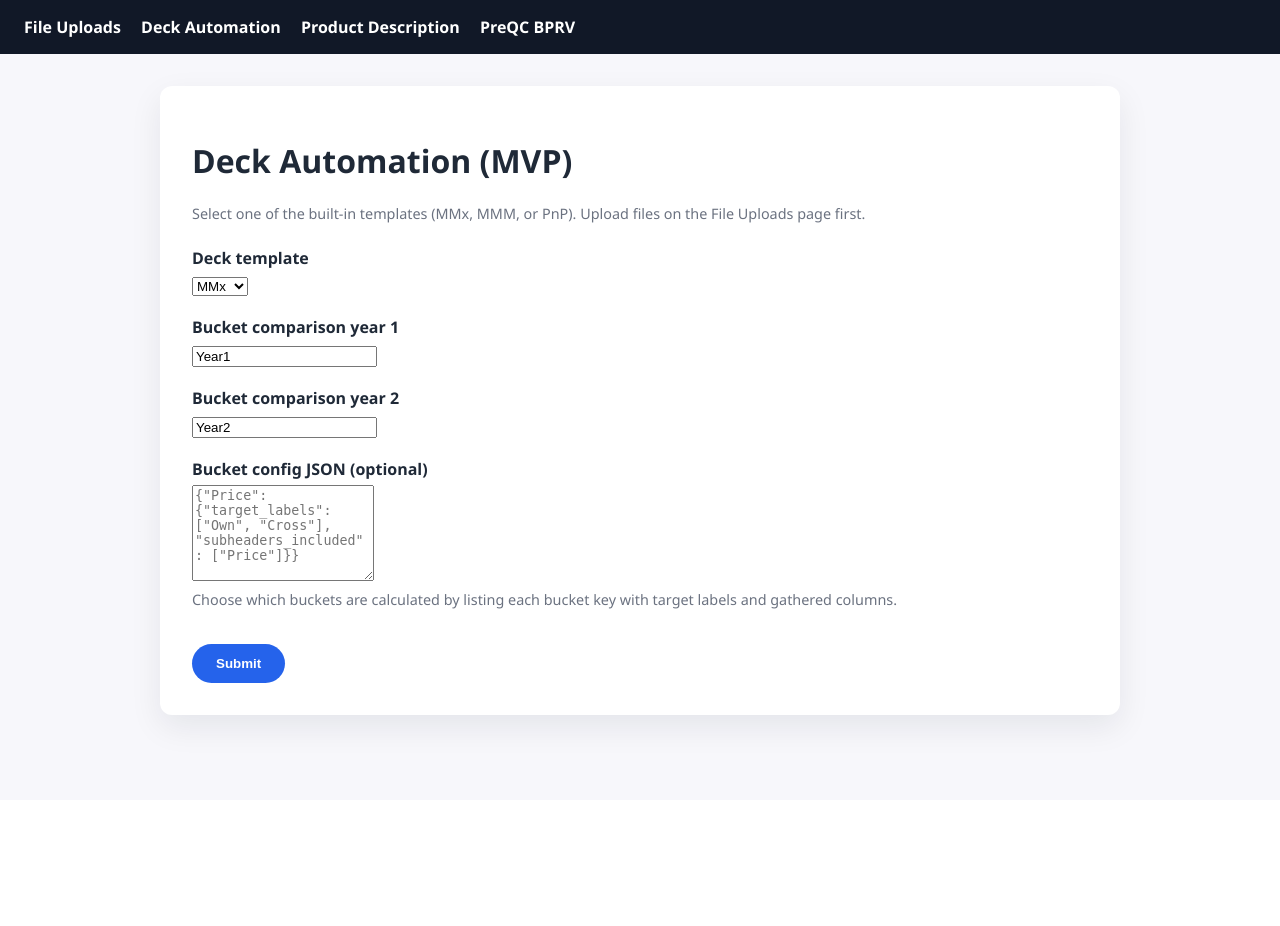
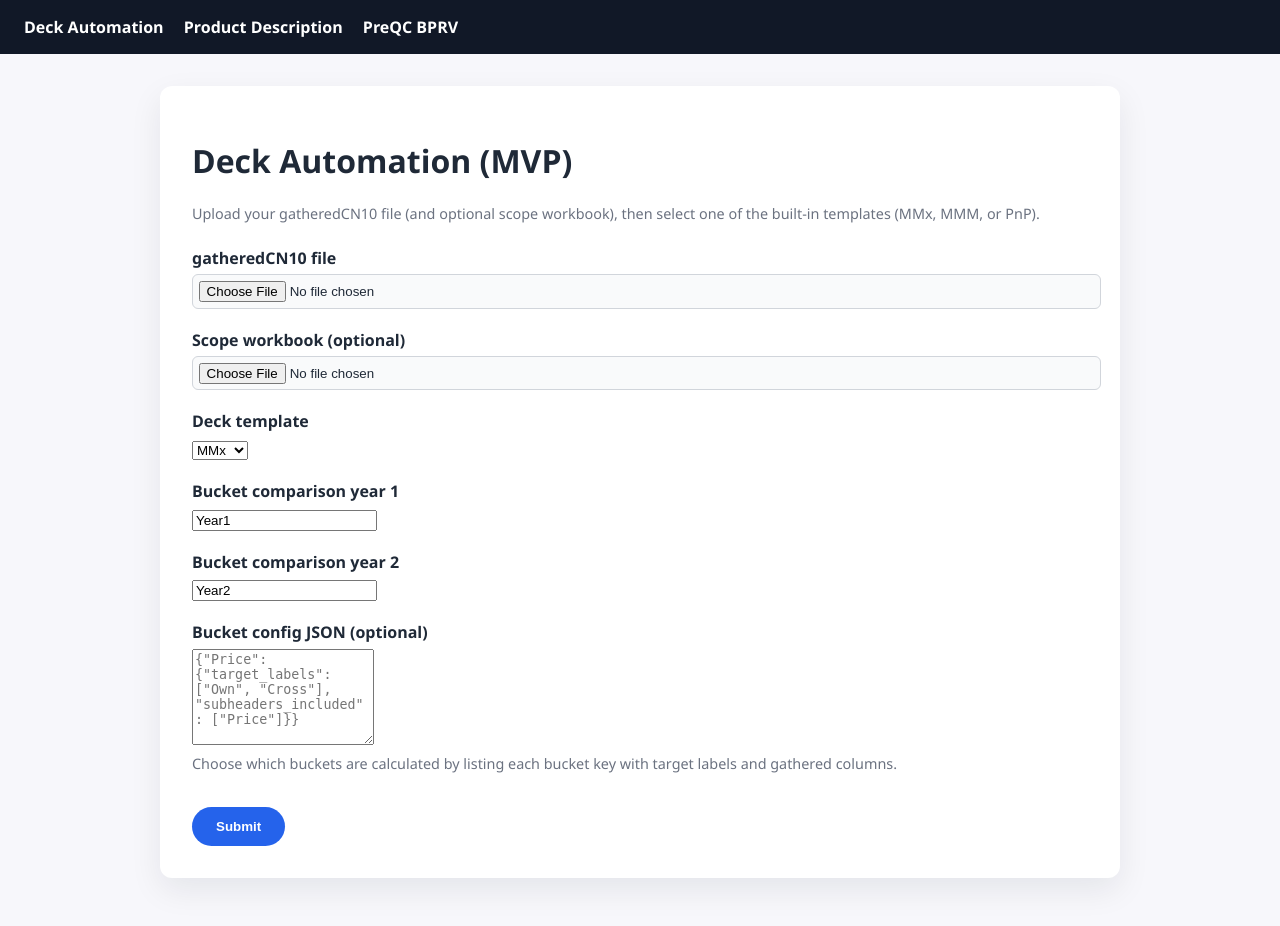
Before and after one commit to Natasthedog/automator, a Django app: page /deck-automation/ in a window 1280 px wide. Before the commit the page ends 738 px from the top, so only its background shows below. Run offline with Django 5.2, Linux system fonts and the light colour scheme; parts of the project's set-up code (start-up, migrations or seed data) failed here and were passed over.

Commit message:
Remove standalone File Uploads page

```diff
--- a/deck_automation/templates/deck_automation/deck_automation.html
+++ b/deck_automation/templates/deck_automation/deck_automation.html
@@ -6,7 +6,7 @@
 <div class="card">
     <h1>Deck Automation (MVP)</h1>
     <p class="helper-text">
-        Select one of the built-in templates (MMx, MMM, or PnP). Upload files on the File Uploads page first.
+        Upload your gatheredCN10 file (and optional scope workbook), then select one of the built-in templates (MMx, MMM, or PnP).
     </p>
 
     {% if error %}
@@ -47,8 +47,18 @@
         </div>
     {% endif %}
 
-    <form class="form-grid" method="post">
+    <form class="form-grid" method="post" enctype="multipart/form-data">
         {% csrf_token %}
+        <div>
+            <label for="gathered_cn10">gatheredCN10 file</label>
+            <input id="gathered_cn10" name="gathered_cn10" type="file" accept=".csv,.xls,.xlsx">
+            {% if has_gathered_upload %}<p class="helper-text">A gatheredCN10 file is saved in this session.</p>{% endif %}
+        </div>
+        <div>
+            <label for="scope_workbook">Scope workbook (optional)</label>
+            <input id="scope_workbook" name="scope_workbook" type="file" accept=".xls,.xlsx,.csv">
+            {% if has_scope_upload %}<p class="helper-text">A scope workbook is saved in this session.</p>{% endif %}
+        </div>
         <div>
             <label for="template_choice">Deck template</label>
             <select id="template_choice" name="template_choice" required>
--- a/deck_automation/urls.py
+++ b/deck_automation/urls.py
@@ -3,8 +3,8 @@ from django.urls import path
 from . import views
 
 urlpatterns = [
-    path("", views.file_uploads, name="file-uploads"),
-    path("deck-automation/", views.deck_automation, name="deck-automation"),
+    path("", views.deck_automation, name="deck-automation"),
+    path("deck-automation/", views.deck_automation, name="deck-automation-legacy"),
     path(
         "deck-automation/download/<uuid:download_id>/",
         views.download_payloads_json,
--- a/deck_automation/views.py
+++ b/deck_automation/views.py
@@ -93,31 +93,6 @@ def _stored_upload(request, key: str):
     )
 
 
-def file_uploads(request):
-    context: dict[str, object] = {}
-    uploads = request.session.get(SESSION_UPLOADS_KEY, {})
-    context["has_gathered_upload"] = "gathered_cn10" in uploads
-    context["has_scope_upload"] = "scope_workbook" in uploads
-
-    if request.method == "POST":
-        gathered_file = request.FILES.get("gathered_cn10")
-        scope_file = request.FILES.get("scope_workbook")
-
-        if not gathered_file:
-            context["error"] = "Please upload the gatheredCN10 file to continue."
-            return render(request, "deck_automation/file_uploads.html", context)
-
-        _store_upload(request, "gathered_cn10", gathered_file)
-        if scope_file:
-            _store_upload(request, "scope_workbook", scope_file)
-
-        context["message"] = "Uploads saved. Continue to Deck Automation."
-        uploads = request.session.get(SESSION_UPLOADS_KEY, {})
-        context["has_gathered_upload"] = "gathered_cn10" in uploads
-        context["has_scope_upload"] = "scope_workbook" in uploads
-
-    return render(request, "deck_automation/file_uploads.html", context)
-
 def deck_automation(request):
     context: dict[str, object] = {
         "template_options": sorted(TEMPLATE_OPTIONS.keys()),
@@ -126,7 +101,18 @@ def deck_automation(request):
         "year2_value": "Year2",
         "bucket_config_json": "",
     }
+    uploads = request.session.get(SESSION_UPLOADS_KEY, {})
+    context["has_gathered_upload"] = "gathered_cn10" in uploads
+    context["has_scope_upload"] = "scope_workbook" in uploads
+
     if request.method == "POST":
+        uploaded_gathered_file = request.FILES.get("gathered_cn10")
+        uploaded_scope_file = request.FILES.get("scope_workbook")
+        if uploaded_gathered_file:
+            _store_upload(request, "gathered_cn10", uploaded_gathered_file)
+        if uploaded_scope_file:
+            _store_upload(request, "scope_workbook", uploaded_scope_file)
+
         gathered_file = _stored_upload(request, "gathered_cn10")
         scope_file = _stored_upload(request, "scope_workbook")
         selected_template = request.POST.get("template_choice", "").strip() or "MMx"
@@ -142,7 +128,7 @@ def deck_automation(request):
         template_filename = TEMPLATE_OPTIONS.get(selected_template, "MMx.pptx")
 
         if not gathered_file:
-            context["error"] = "Please upload files on the File Uploads page to continue."
+            context["error"] = "Please upload the gatheredCN10 file to continue."
             return render(request, "deck_automation/deck_automation.html", context)
 
         try:
--- a/templates/base.html
+++ b/templates/base.html
@@ -85,8 +85,7 @@
 <body>
     <header>
         <nav>
-            <a href="/">File Uploads</a>
-            <a href="/deck-automation/">Deck Automation</a>
+            <a href="/">Deck Automation</a>
             <a href="/product-description/">Product Description</a>
             <a href="/preqc-bprv/">PreQC BPRV</a>
         </nav>
```
Also changed, not shown: deck_automation/tests.py (+9 -18 lines).
